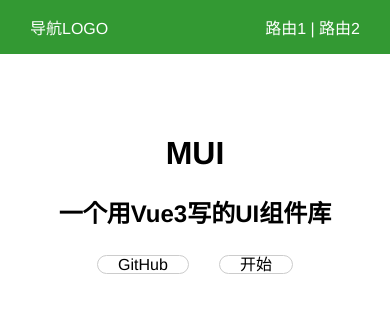
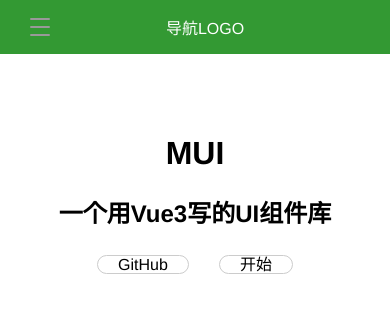
Before and after one commit to xmxshr/MUI-vue, a Vue app: page /#/ in a window 390 px wide. Shown: the top 312 px of the page. Built offline with nearby package versions, Linux system fonts and the light colour scheme.

Commit message:
feat: 添加菜单切换icon，适配手机和pc端导航样式

```diff
--- a/src/App.vue
+++ b/src/App.vue
@@ -13,22 +13,14 @@ export default {
     Topbar,
   },
   setup() {
-    const asideVisible = ref(false);
+    const width = document.documentElement.clientWidth;
+    // 宽度大于500像素时默认为pc端，文档左侧菜单可见
+    const asideVisible = ref((width > 500));
     provide('asideVisible', asideVisible);
   },
 };
 </script>
 
 <style lang="scss" scoped>
-.topbar {
-  display: flex;
-  justify-content: space-between;
-  padding: 15px 30px;
-  color: #fff;
-  background: #393;
 
-  .topbar-logo {
-    flex: 1;
-  }
-}
 </style>
--- a/src/components/Topbar.vue
+++ b/src/components/Topbar.vue
@@ -1,7 +1,10 @@
 <template>
   <header class="topbar">
-    <div class="topbar-logo" @click="toggleAside">导航LOGO</div>
-    <div class="topbar-side">
+    <div class="icon-menu-wrap" @click="toggleAside">
+      <div class="icon-menu"></div>
+    </div>
+    <div class="topbar-logo">导航LOGO</div>
+    <div class="topbar-menu">
       <router-link to="/">路由1</router-link>
       <span> | </span>
       <router-link to="/doc">路由2</router-link>
@@ -27,11 +30,66 @@ export default {
 <style lang="scss" scoped>
 .topbar {
   display: flex;
-  justify-content: space-between;
+  justify-content: center;
+  align-items: center;
   position: relative;
   z-index: 1000;
   padding: 15px 30px;
   color: #fff;
   background: #393;
+
+  .topbar-logo {
+    margin-right: auto;
+  }
+
+  @media (max-width: 500px) {
+    .topbar-menu {
+      display: none;
+    }
+
+    .topbar-logo {
+      margin-left: auto;
+    }
+
+    .icon-menu-wrap {
+      display: flex;
+    }
+  }
+}
+
+.icon-menu-wrap {
+  display: none;
+  justify-content: center;
+  align-items: center;
+  width: 20px;
+  height: 20px;
+
+  .icon-menu-base {
+    width: 20px;
+    height: 2px;
+    background-color: #999;
+    border-radius: 1px;
+  }
+
+  .icon-menu {
+    @extend .icon-menu-base;
+    position: relative;
+
+    &::before,
+    &::after {
+      @extend .icon-menu-base;
+      content: "";
+      position: absolute;
+      left: 0;
+    }
+
+    &::before {
+      top: -8px;
+    }
+
+    &::after {
+      bottom: -8px;
+    }
+  }
 }
 </style>
--- a/src/views/Doc.vue
+++ b/src/views/Doc.vue
@@ -28,11 +28,15 @@ export default {
 .page {
   .aside {
     width: 150px;
-    padding: 50px 16px 16px;
-    position: fixed;
-    top: 0;
-    left: 0;
+    padding: 16px 16px;
     background-color: #add8e6;
+
+    @media (max-width: 500px) {
+      position: fixed;
+      top: 0;
+      left: 0;
+      padding-top: 66px;
+    }
   }
 
   .aside-title {
```
